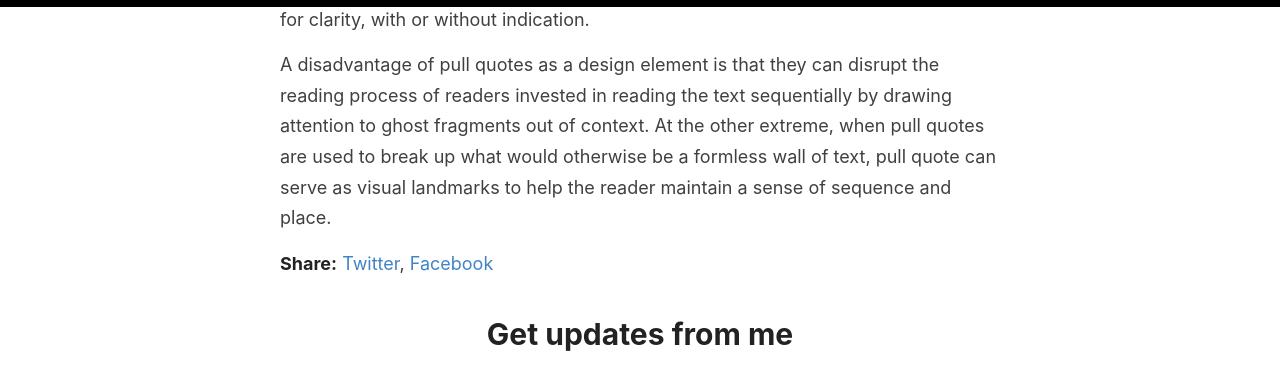
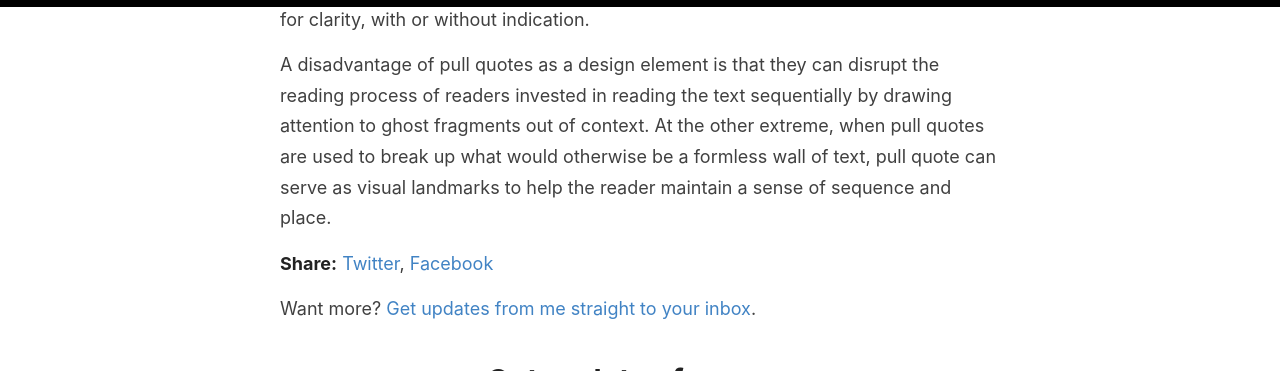
Before and after one commit to rickjarrell/backupblog, a Jekyll site: the page built from 2018-12-11-pullquotes.md, in a window 1280 px wide and 900 px high, scrolled down 834 px, cut to the strip 0-371 px from the top of the window. Built offline with Jekyll 4.4.1, drawn with Linux system fonts in a browser that asks for light colours.

Commit message:
Update post.html

```diff
--- a/_layouts/post.html
+++ b/_layouts/post.html
@@ -37,6 +37,7 @@ layout: default
 
   {% include disqus.html %}
 </article>
+<p>Want more? <a href = "https://rickjarrell.substack.com/embed">Get updates from me straight to your inbox</a>.</p>
 <h1>Get updates from me</h1>
 <p align="center">
 <iframe src="https://rickjarrell.substack.com/embed" width="480" height="320" style="border:1px solid #EEE; background:white;" frameborder="0" scrolling="no"></iframe></p>
```
